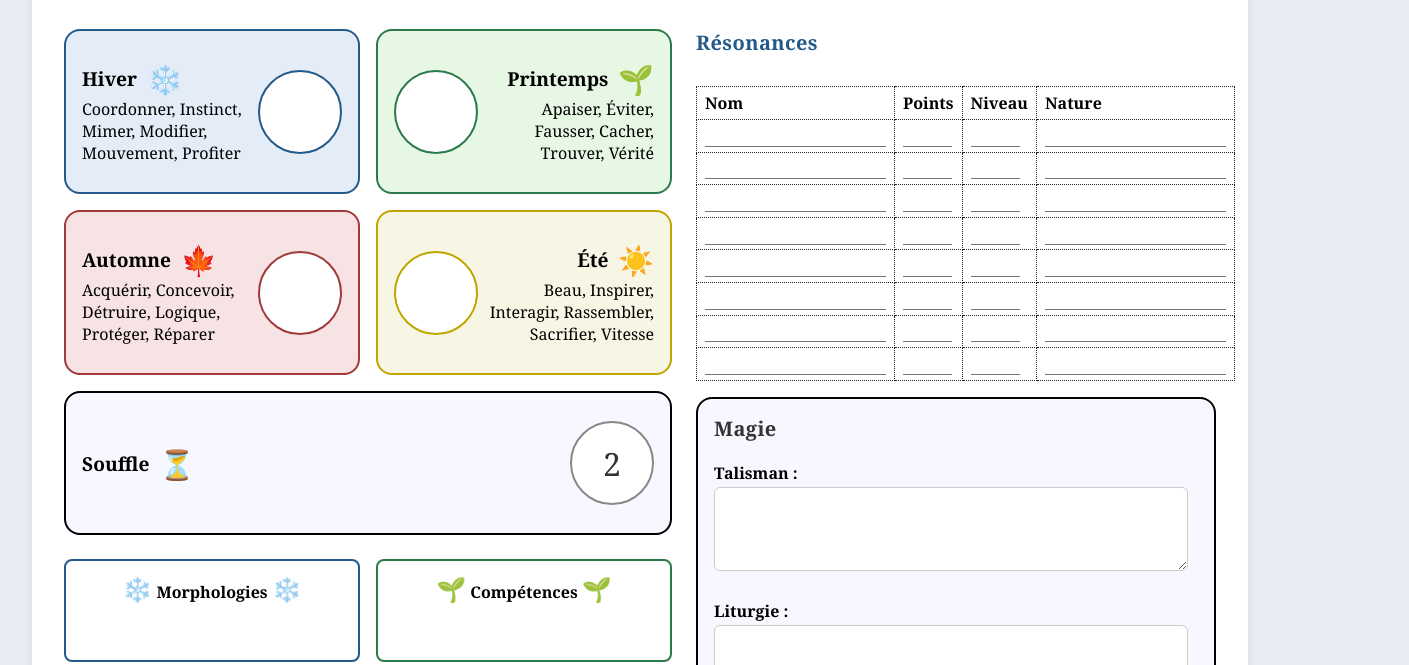
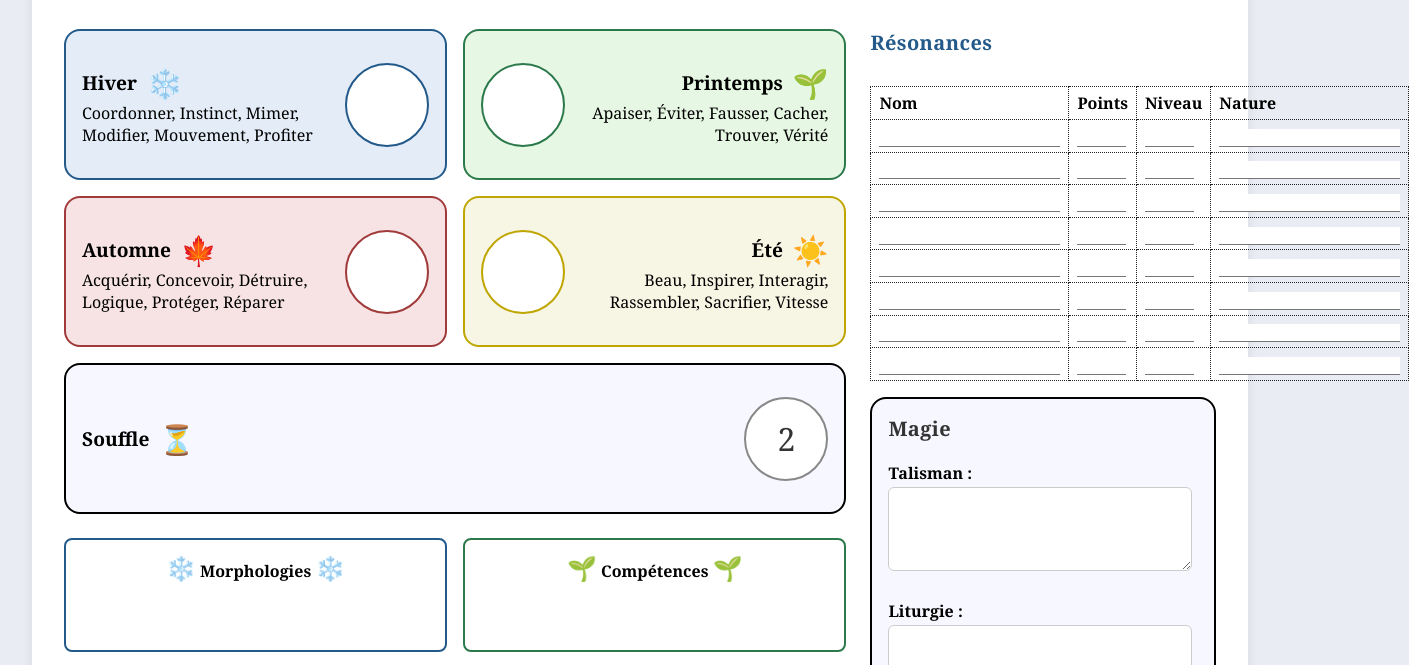
Before and after one commit to HBeucherDotNet/resilience-character-sheet, a plain HTML site: page index.html in a window 1280 px wide. Shown: the part 4022-4687 px from the top of the page, 1409 px wide, since content can reach past the window. Drawn offline with Linux system fonts and the light colour scheme.

Commit message:
Largeur colonne résonnance

```diff
--- a/style.scss
+++ b/style.scss
@@ -198,8 +198,19 @@ h3 {
 .valeur.saison-hiver { border-color: colors.$color-hiver; }
 .valeur.rupture { border-color: colors.$color-rupture; background: colors.$color-rupture-lighter; }
 .fiche-sante { border-width: 2px; border-style: solid; border-color: colors.$color-text-label; padding: 0.5em 1em; background: colors.$color-white; }
-.fiche-grid { display: grid; grid-template-columns: 2fr 1fr; gap: 1.5em; }
-.fiche-saisons { display: flex; flex-wrap: wrap; gap: 1em; }
+
+.fiche-grid {
+	display: grid;
+	grid-template-columns: 2fr minmax(0, 30%);
+	gap: 1.5em;
+}
+
+.fiche-saisons {
+	display: flex;
+	flex-wrap: wrap;
+	gap: 1em;
+}
+
 .saison-block {
 	flex: 1 1 40%;
 	border-radius: 16px;
@@ -315,7 +326,6 @@ h3 {
 	flex-direction: column;
 	gap: 1em;
 	grid-row: span 2;
-	max-width: 520px;
 }
 
 .fiche-resonances {
```
Also changed, not shown: style.css, 1 other file.
